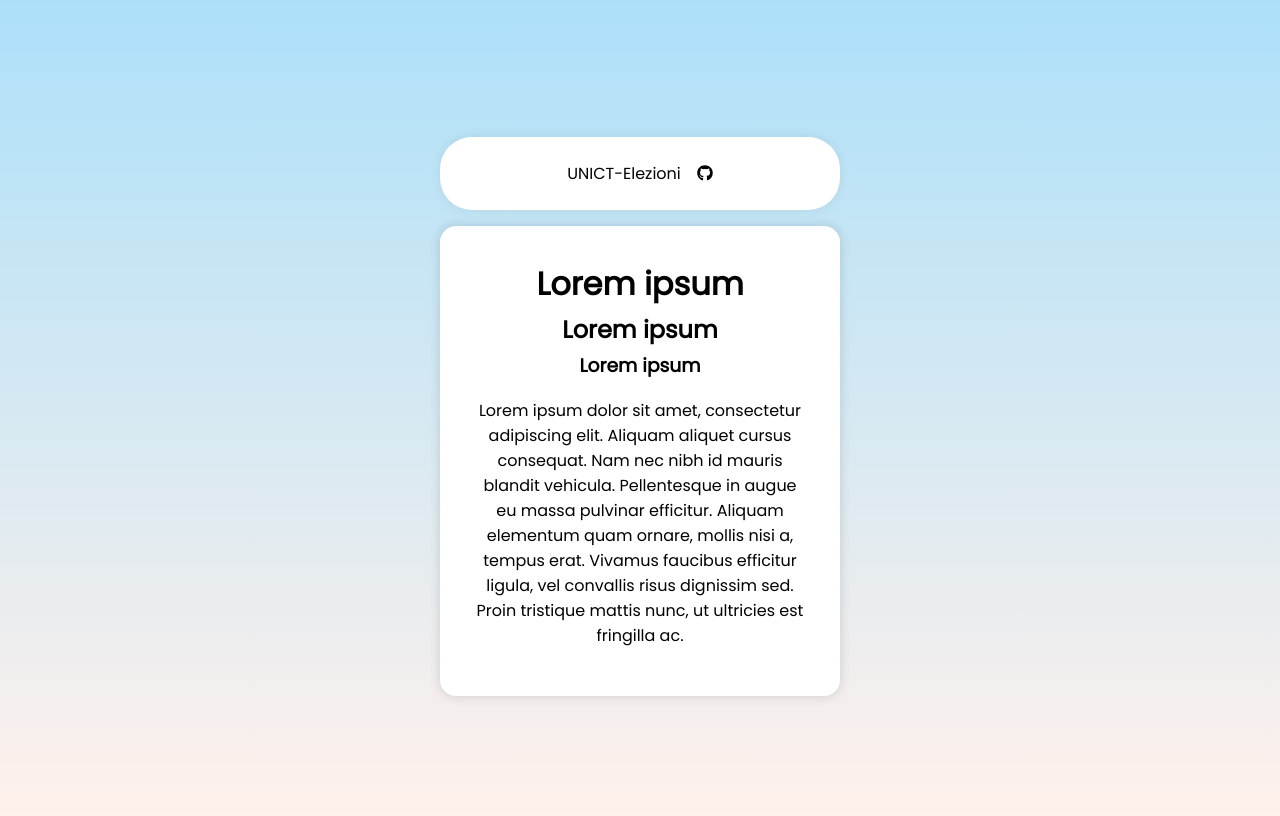
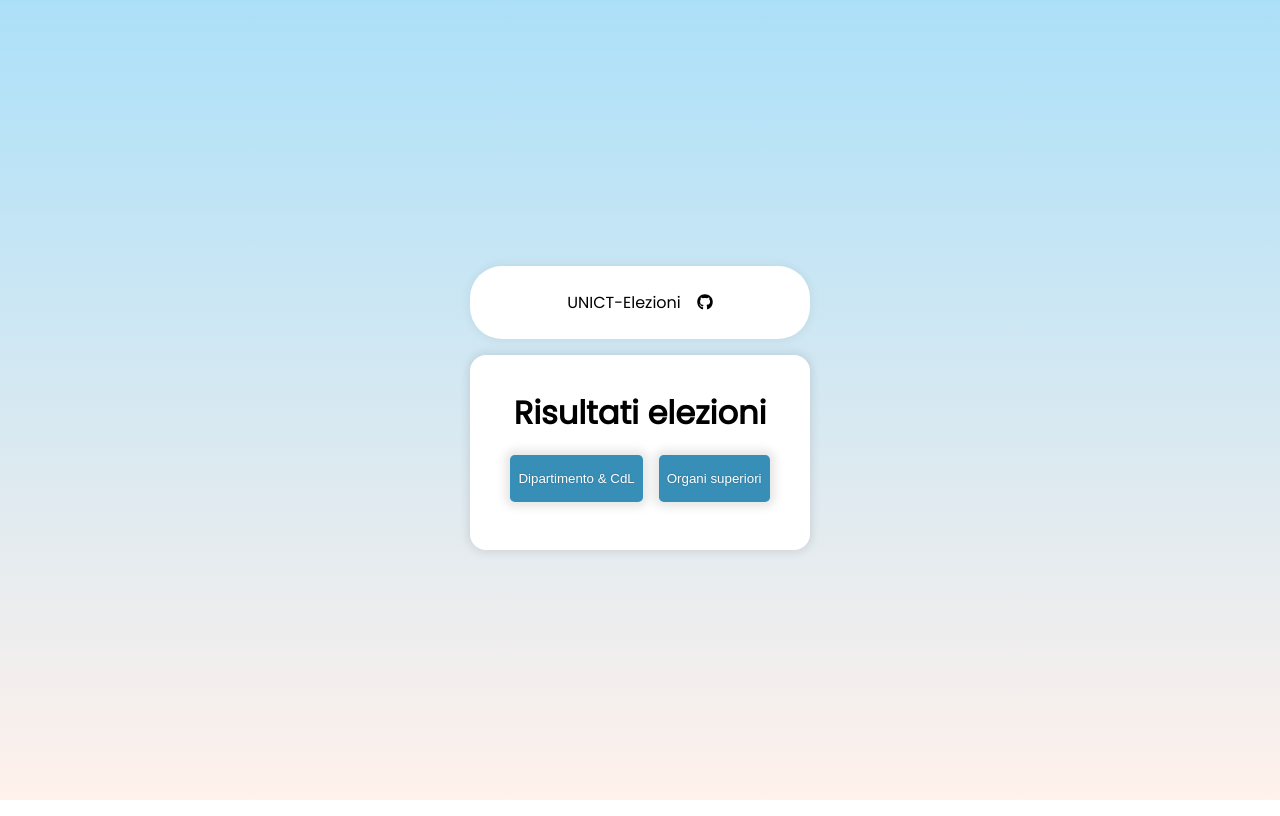
Before and after one commit to UNICT-DMI/UNICT-Elezioni, a React (Create React App) app: page / in a window 1280 px wide. Built offline with nearby package versions, Linux system fonts and the light colour scheme.

Commit message:
chore(tab) added button

```diff
--- a/src/app/container/Container.scss
+++ b/src/app/container/Container.scss
@@ -1,15 +1,30 @@
-.container-body {
+h1,h2,h3 {
+    margin: 2px;
+}
+
+ul {
+    list-style-type: none;
     display: flex;
     justify-content: center;
     align-items: center;
-    background: white;
-    max-width: 400px;
-    padding: 2rem;
-    box-shadow: 0 0 10px 2px rgba($color: #000000, $alpha: 0.1);
-    flex-direction: column;
-    border-radius: 1rem;
+    max-width: 100%;
+    margin: 0;
+    padding: 0;
 }
 
-h1,h2,h3 {
-    margin: 2px;
+
+li button {
+    border: none;
+    padding: 1rem 0.5rem;
+    margin: 1rem 0.5rem;
+    cursor: pointer;
+    background-color: #378fb8;
+    box-shadow: 0 0 10px 5px rgba($color: #000000, $alpha: 0.1);
+    border-radius: 0.3rem;
+    color: white;
+    text-shadow: 0 0 2px rgba($color: #000000, $alpha: 0.25);
 }
+
+button:focus {
+    outline: none;
+}
--- a/src/app/container/Container.tsx
+++ b/src/app/container/Container.tsx
@@ -4,14 +4,12 @@ import './Container.scss';
 const Container: FunctionComponent = () => {
   return (
     <div className="container-body">
-      <h1>Lorem ipsum</h1>
-      <h2>Lorem ipsum</h2>
-      <h3>Lorem ipsum</h3>
-      <p>Lorem ipsum dolor sit amet, consectetur adipiscing elit. Aliquam aliquet cursus consequat.
-      Nam nec nibh id mauris blandit vehicula. Pellentesque in augue eu massa pulvinar efficitur.
-      Aliquam elementum quam ornare, mollis nisi a, tempus erat. Vivamus faucibus efficitur ligula,
-      vel convallis risus dignissim sed. Proin tristique mattis nunc, ut ultricies est fringilla ac.
-    </p>
+
+      <h1>Risultati elezioni</h1>
+      <ul>
+        <li><button>Dipartimento & CdL</button></li>
+        <li><button>Organi superiori</button></li>
+      </ul>
     </div>
   );
 }
--- a/src/app/navbar/Navbar.scss
+++ b/src/app/navbar/Navbar.scss
@@ -1,22 +1,5 @@
-.navbar {
-    display: flex;
-    background-color: #FFF;
-    // left: 0;
-    // width: 100%;
-    max-width: 400px;
-    padding: 1.5rem;
-    justify-content: center;
-    align-items: center;
-    box-shadow: 0 0 10px 2px rgba($color: #000000, $alpha: 0.05);
-    border-radius: 2rem;
-    margin: 1rem 0;
-}
+
 
 .navbar-el {
     margin: 0 0.5rem;
 }
-
-// .navbar-brand {
-    // position: absolute;
-    // left: 10px;
-// }
--- a/src/index.scss
+++ b/src/index.scss
@@ -5,14 +5,13 @@
 }
 
 body {
-  // margin: 0;
+  margin: 0;
   display: flex;
   justify-content: center;
   align-items: center;
   font-family: 'Poppins', 'Segoe UI';
   min-height: 100vh;
   background-image: linear-gradient(to top, #fff1eb 0%, #ace0f9 100%);;
-  // margin: 1rem;
 }
 
 a {
@@ -21,3 +20,27 @@ a {
   font-family: inherit;
   color: inherit
 }
+
+.container-body {
+  display: flex;
+  justify-content: center;
+  align-items: center;
+  background: white;
+  max-width: 400px;
+  padding: 2rem;
+  box-shadow: 0 0 10px 2px rgba($color: #000000, $alpha: 0.1);
+  flex-direction: column;
+  border-radius: 1rem;
+}
+
+.navbar {
+  display: flex;
+  background-color: #FFF;
+  max-width: 400px;
+  padding: 1.5rem;
+  justify-content: center;
+  align-items: center;
+  box-shadow: 0 0 10px 2px rgba($color: #000000, $alpha: 0.05);
+  border-radius: 2rem;
+  margin: 1rem 0;
+}
```
